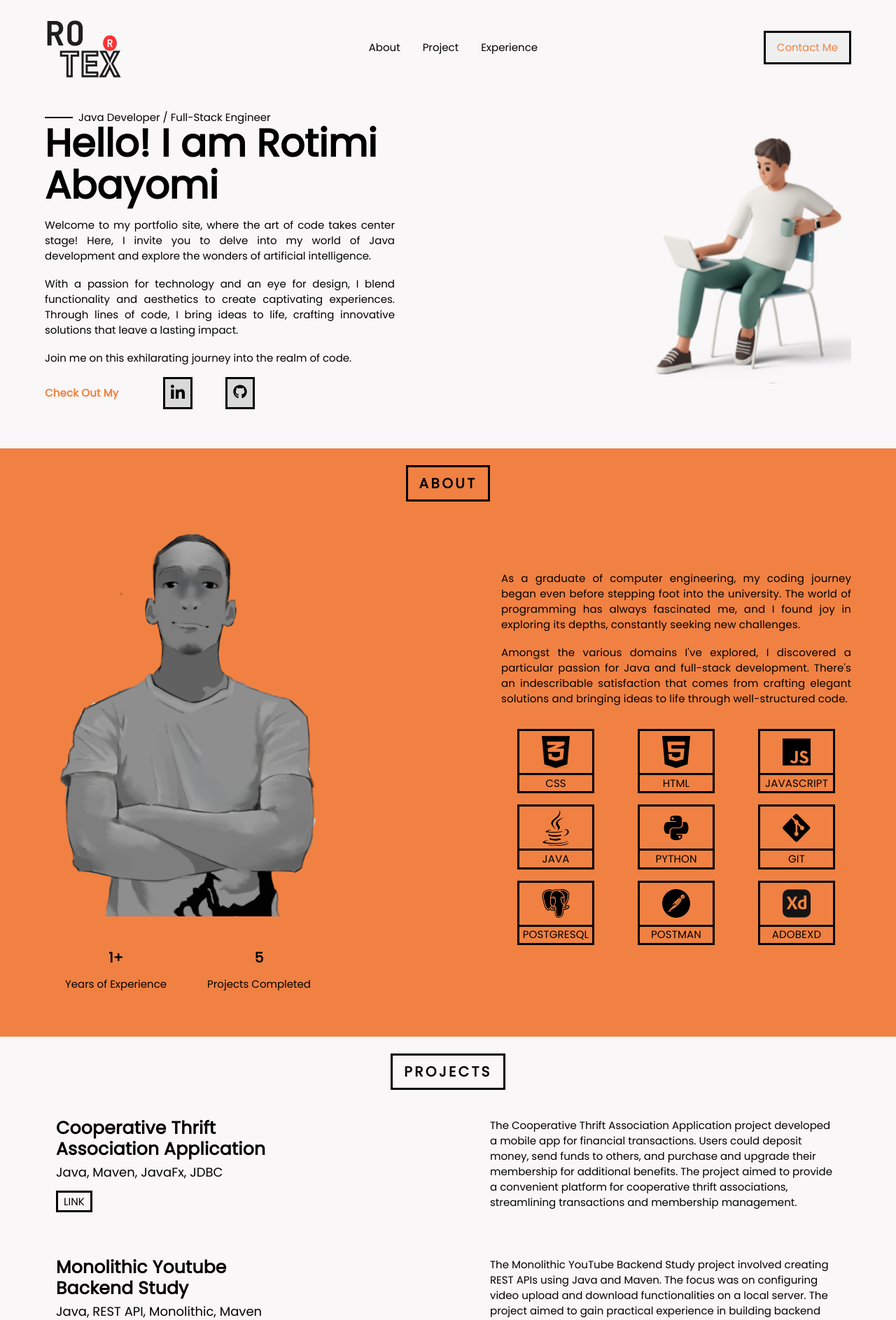
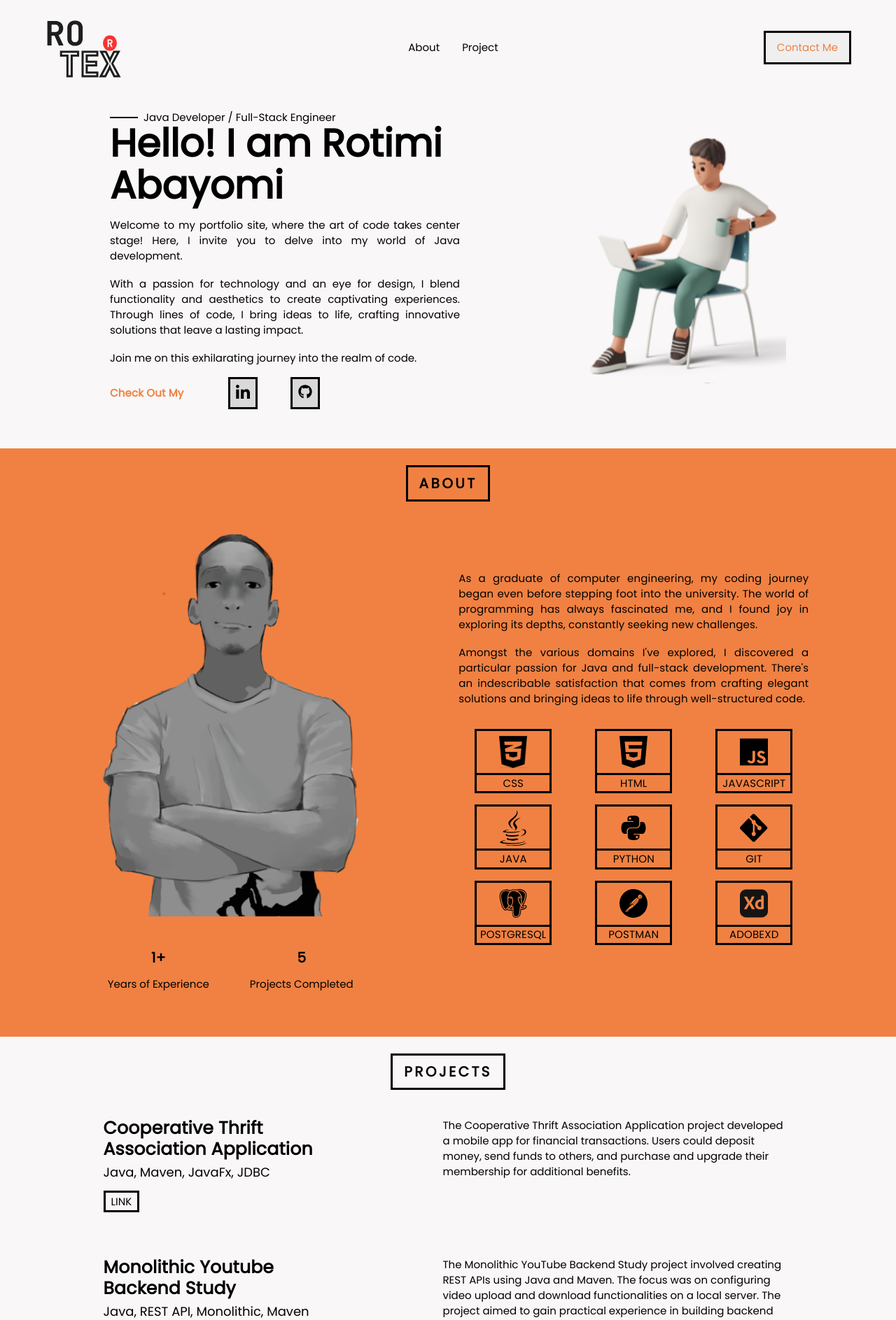
Before and after one commit to pro3088/portfolio, a React (Create React App) app: page / in a window 1280 px wide. Shown: the top 1887 px of the page at 70% size. Built offline with nearby package versions, Linux system fonts and the light colour scheme; a web font is replaced by a local one.

Commit message:
changes made

```diff
--- a/src/components/card/card.css
+++ b/src/components/card/card.css
@@ -3,7 +3,7 @@
     display: flex;
     flex-direction: row;
     padding: .5rem 1rem;
-    justify-content: space-between;
+    justify-content: space-around;
 }
 
 .portf__card p{
--- a/src/components/header/Header.jsx
+++ b/src/components/header/Header.jsx
@@ -16,7 +16,7 @@ const Header = () => {
         </div>
         <h1>Hello! I am Rotimi Abayomi</h1>
         <div className='portf__header-intro_title-paragraph'>
-          <p>Welcome to my portfolio site, where the art of code takes center stage! Here, I invite you to delve into my world of Java development and explore the wonders of artificial intelligence.</p><br />
+          <p>Welcome to my portfolio site, where the art of code takes center stage! Here, I invite you to delve into my world of Java development.</p><br />
           <p>With a passion for technology and an eye for design, I blend functionality and aesthetics to create captivating experiences. Through lines of code, I bring ideas to life, crafting innovative solutions that leave a lasting impact.</p><br />
           <p>Join me on this exhilarating journey into the realm of code.</p>
         </div>
--- a/src/components/header/header.css
+++ b/src/components/header/header.css
@@ -2,7 +2,7 @@
     display: flex;
     width: 100%;
     height: 80%;
-    justify-content: space-between;
+    justify-content: space-around;
     padding: 1.5rem 4rem;
     margin-bottom: 2rem;
 }
--- a/src/containers/about/about.css
+++ b/src/containers/about/about.css
@@ -10,7 +10,7 @@
 .portf__about-container{
     display: flex;
     width: 100%;
-    justify-content: space-between;
+    justify-content: space-around;
     align-items: center;
     margin-top: 1rem;
 }
--- a/src/containers/footer/footer.css
+++ b/src/containers/footer/footer.css
@@ -102,9 +102,10 @@
         line-height: 20px;
     }
 
-    .portf__footer-info h2{
+    .portf__footer h2{
         font-size: 30px;
         line-height: 46px;
+        max-width: 300px;
     }
 
     .portf__footer-message h4{
@@ -130,4 +131,8 @@
         max-width: 150px;
         padding: 0.5rem 1rem;
     }
+    .portf__footer-message_links{
+        flex-direction: column;
+        gap: 1rem 0rem;
+    }
 }
--- a/src/containers/navbar/Navbar.jsx
+++ b/src/containers/navbar/Navbar.jsx
@@ -8,7 +8,7 @@ const Menu = () => (
   <>
   <p><a href='#About'>About</a></p>
   <p><a href='#Project'>Project</a></p>
-  <p><a href='#Experience'>Experience</a></p>
+  {/* <p><a href='#Experience'>Experience</a></p> */}
   </>
 )
 
--- a/src/containers/project/Project.jsx
+++ b/src/containers/project/Project.jsx
@@ -9,7 +9,7 @@ const Project = () => {
     <div className='portf__project' id='Project'>
       <Title title='projects' />
       <div className='portf__project-container'>
-        <Card title='cooperative thrift association application' stack='Java, Maven, JavaFx, JDBC' link="https://github.com/pro3088/Cooperative-Thrift-Association-Application-using-JavaFx" description="The Cooperative Thrift Association Application project developed a mobile app for financial transactions. Users could deposit money, send funds to others, and purchase and upgrade their membership for additional benefits. The project aimed to provide a convenient platform for cooperative thrift associations, streamlining transactions and membership management." />
+        <Card title='cooperative thrift association application' stack='Java, Maven, JavaFx, JDBC' link="https://github.com/pro3088/Cooperative-Thrift-Association-Application-using-JavaFx" description="The Cooperative Thrift Association Application project developed a mobile app for financial transactions. Users could deposit money, send funds to others, and purchase and upgrade their membership for additional benefits." />
         <Card title='Monolithic Youtube Backend Study' stack='Java, REST API, Monolithic, Maven' link="https://github.com/pro3088/Youtube-clone-backend" description="The Monolithic YouTube Backend Study project involved creating REST APIs using Java and Maven. The focus was on configuring video upload and download functionalities on a local server. The project aimed to gain practical experience in building backend systems and understanding the workflow of REST APIs." />
         <Card title='multithreaded java-to-java and java-python TCP connection' stack='Java, Python, TCP/UDP Connection' link="https://github.com/pro3088/Multithreaded-Java_and_python-TCP-Connection" description="The Java to Java and Java to Python TCP project focuses on establishing a server-client communication system. It involves a Java server that handles connections from both Java and Python clients as separate threads. TCP ensures reliable data transmission, allowing seamless interaction between different platforms and programming languages." />
         <Card title='smart glasses for blind people' stack='Python, Artificial Intelligence, Raspberry Pi' link="https://github.com/pro3088/Smart-glass-for-blind-people-using-raspberry-pi" description="The Smart Glasses for Blind People project is an AI-based senior design thesis that aids visually impaired individuals in navigating their environment. It combines a custom-trained object detection model with depth estimation using triangulation. The smart glasses recognize objects and provide depth cues in real-time, enhancing independence and safety for the visually impaired." />
```
